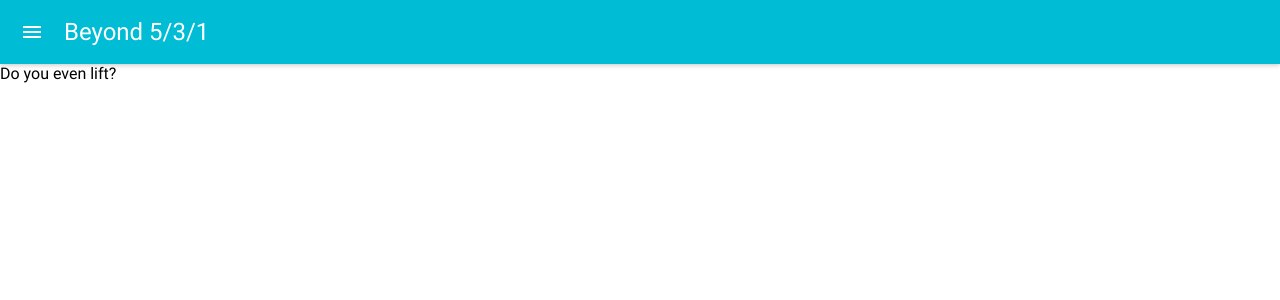
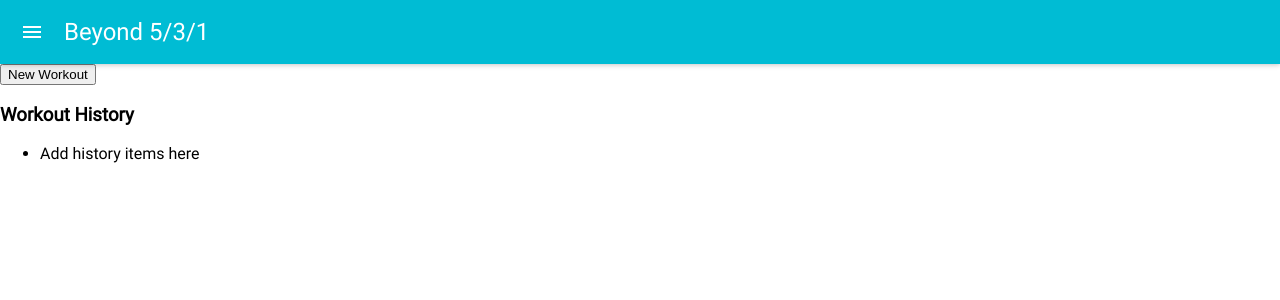
Before and after one commit to martinbee/beyond-react, a React (Create React App) app: page /user/1/workouts in a window 1280 px wide. Shown: the top 300 px of the page. Built offline with nearby package versions, Linux system fonts and the light colour scheme; no server answers.

Commit message:
feat: add routing

```diff
--- a/package.json
+++ b/package.json
@@ -11,6 +11,8 @@
     "prop-types": "^15.6.0",
     "react": "^16.2.0",
     "react-dom": "^16.2.0",
+    "react-router-config": "^1.0.0-beta.4",
+    "react-router-dom": "^4.2.2",
     "react-scripts": "1.0.17",
     "recompose": "^0.26.0"
   },
--- a/src/App.js
+++ b/src/App.js
@@ -1,16 +1,10 @@
 import React from 'react';
 import MuiThemeProvider from 'material-ui/styles/MuiThemeProvider';
+import { renderRoutes } from 'react-router-config';
 
-import Header from './components/Header';
-import EditWorkout from './components/EditWorkout';
-
-
-const App = () => (
+const App = ({ route }) => (
   <MuiThemeProvider>
-    <div>
-      <Header />
-      <EditWorkout />
-    </div>
+    {renderRoutes(route.routes)}
   </MuiThemeProvider>
 );
 
--- /dev/null
+++ b/src/components/Auth/index.jsx
@@ -0,0 +1,11 @@
+import React from 'react';
+
+function Auth() {
+  return (
+    <div>
+      Auth!
+    </div>
+  );
+}
+
+export default Auth;
--- a/src/components/EditWorkout/index.jsx
+++ b/src/components/EditWorkout/index.jsx
@@ -8,7 +8,7 @@ import Loading from '../Shared/Loading';
 import Display from './Display';
 
 // hardcode for now. Once routing is in, remove
-const dataUrl = '/users/5a33d371ae23c763fcc76e19/workouts/5a33d371ae23c763fcc76e1b';
+const dataUrl = '/users/5a352ec8cd92f013eaae79f0o/workouts/5a352ec8cd92f013eaae79f2';
 
 // this needs to actually be getNewWorkout which should look at user and create
 // an appropriate workout
--- a/src/components/Header/index.jsx
+++ b/src/components/HeaderLayout/index.jsx
@@ -1,4 +1,6 @@
 import React, { Component } from 'react';
+import { renderRoutes } from 'react-router-config';
+
 import AppBar from 'material-ui/AppBar';
 import Popover from 'material-ui/Popover';
 import Menu from 'material-ui/Menu';
@@ -15,7 +17,7 @@ const popoverDefaultProps = {
   },
 };
 
-export default class Header extends Component {
+export default class HeaderLayout extends Component {
   state = {
     isPopoverOpen: false,
     popoverAnchorEl: null,
@@ -77,7 +79,12 @@ export default class Header extends Component {
       <div>
         {this.renderAppBar()}
         {this.renderPopover()}
+        {renderRoutes(this.props.route.routes)}
       </div>
     );
   }
 }
+
+HeaderLayout.propTypes = {
+
+};
--- /dev/null
+++ b/src/components/Home/index.jsx
@@ -0,0 +1,17 @@
+import React from 'react';
+
+function Home() {
+  return (
+    <div>
+      <button>New Workout</button>
+      <div>
+        <h3>Workout History</h3>
+        <ul>
+          <li>Add history items here</li>
+        </ul>
+      </div>
+    </div>
+  );
+}
+
+export default Home;
--- /dev/null
+++ b/src/components/NewWorkout/index.jsx
@@ -0,0 +1,11 @@
+import React from 'react';
+
+function NewWorkout() {
+  return (
+    <div>
+      New Workout
+    </div>
+  );
+}
+
+export default NewWorkout;
--- /dev/null
+++ b/src/components/Profile/index.jsx
@@ -0,0 +1,11 @@
+import React from 'react';
+
+function Profile() {
+  return (
+    <div>
+      Profile!
+    </div>
+  );
+}
+
+export default Profile;
--- /dev/null
+++ b/src/components/UpdateWorkout/index.jsx
@@ -0,0 +1,11 @@
+import React from 'react';
+
+function UpdateWorkout() {
+  return (
+    <div>
+      Update Workout
+    </div>
+  );
+}
+
+export default UpdateWorkout;
--- a/src/index.js
+++ b/src/index.js
@@ -1,10 +1,18 @@
 import React from 'react';
 import ReactDOM from 'react-dom';
+import { BrowserRouter as Router } from 'react-router-dom';
+import { renderRoutes } from 'react-router-config';
 
+import registerServiceWorker from './registerServiceWorker';
 import './fonts/fonts.css';
 import './index.css';
-import App from './App';
-import registerServiceWorker from './registerServiceWorker';
+import routes from './routes';
 
-ReactDOM.render(<App />, document.getElementById('root'));
+const Root = () => (
+  <Router>
+    {renderRoutes(routes)}
+  </Router>
+);
+
+ReactDOM.render(<Root />, document.getElementById('root'));
 registerServiceWorker();
--- /dev/null
+++ b/src/routes.js
@@ -0,0 +1,42 @@
+import App from './App';
+import HeaderLayout from './components/HeaderLayout';
+import Home from './components/Home';
+import UpdateWorkout from './components/UpdateWorkout';
+import NewWorkout from './components/NewWorkout';
+import Profile from './components/Profile';
+import Auth from './components/Auth';
+
+export default [
+  {
+    component: App,
+    routes: [
+      {
+        path: '/auth',
+        component: Auth,
+      },
+      {
+        path: '/',
+        component: HeaderLayout,
+        routes: [
+          {
+            exact: true,
+            path: '/user/:userId/workouts',
+            component: Home,
+          },
+          {
+            path: '/user/:userid/workouts/new',
+            component: NewWorkout,
+          },
+          {
+            path: '/user/:userId/workouts/:workoutId',
+            component: UpdateWorkout,
+          },
+          {
+            path: '/user/:userId',
+            component: Profile,
+          },
+        ],
+      },
+    ],
+  },
+];
```
